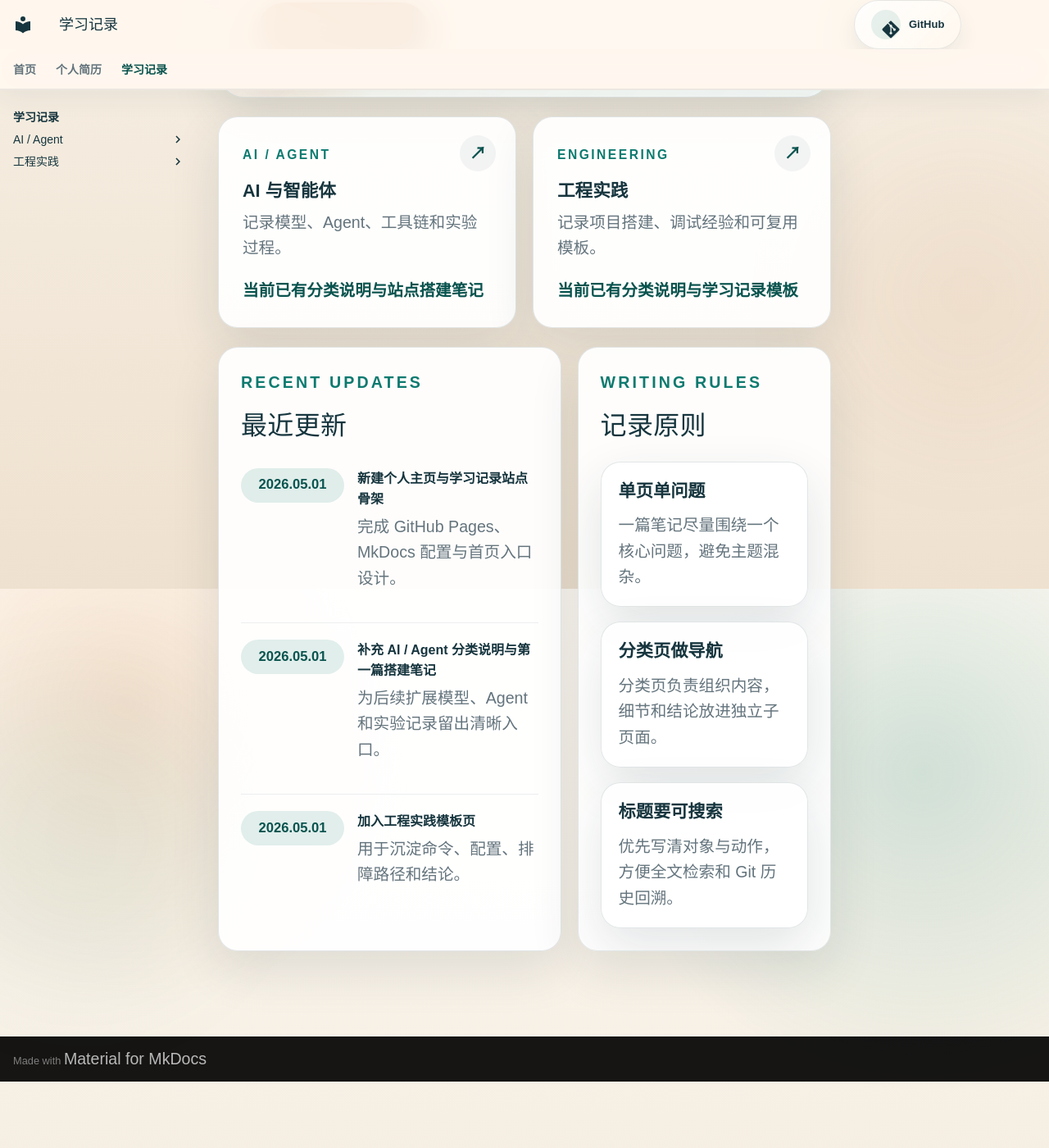
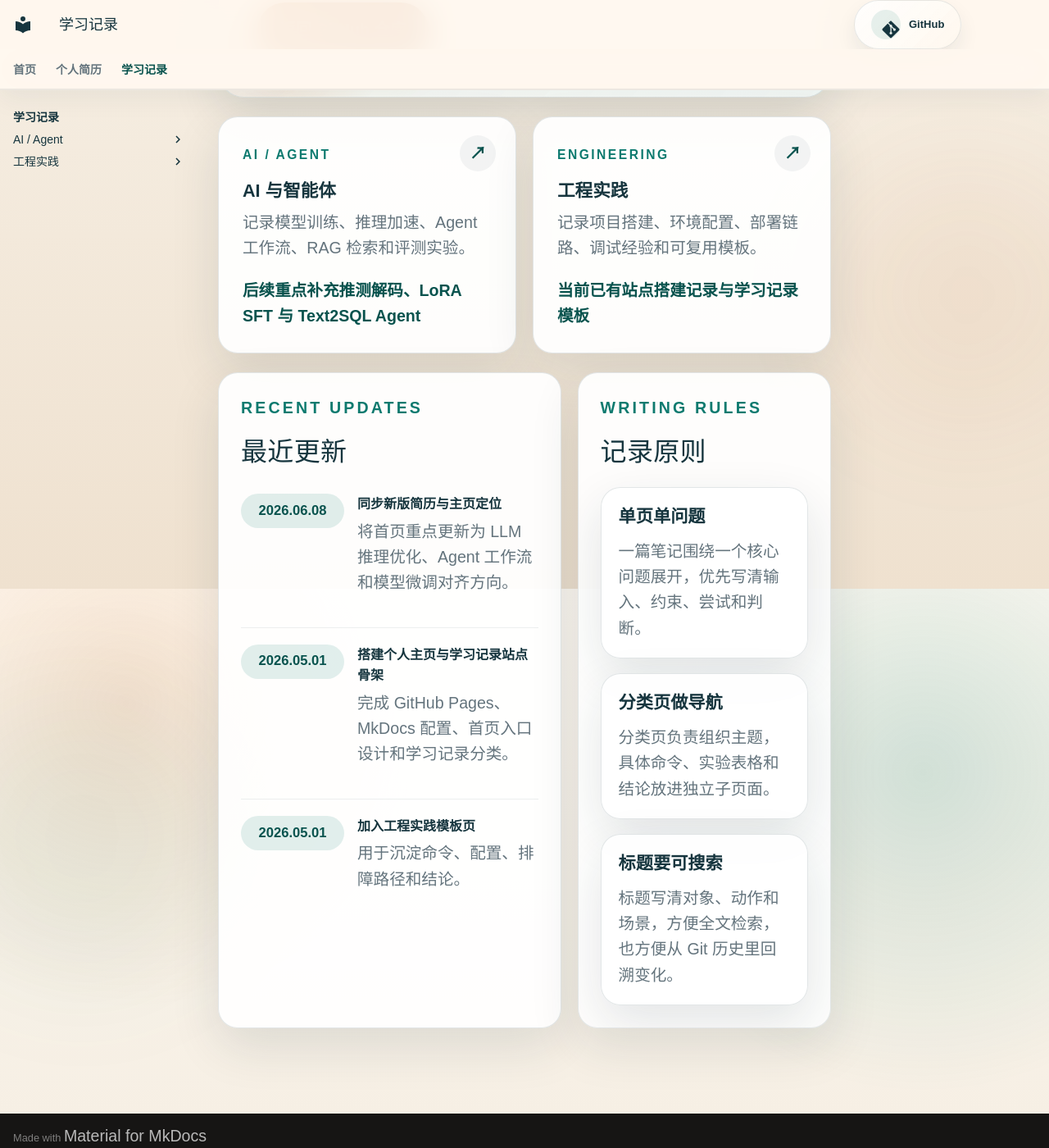
Before and after one commit to huomalxq/huomalxq.github.io, an MkDocs documentation site: the page built from docs/study/index.md, in a window 1280 px wide and 1400 px high, scrolled down 682 px. Shown: the whole window at 82% size. Built offline with MkDocs 1.6.1 and Material for MkDocs 9.7.7, drawn with Linux system fonts in a browser that asks for light colours; comment, search, counter and statistics services are not loaded; before the commit the page ends 2001 px from its top, so only the background shows below that; some of the changed text lies outside the part shown.

Commit message:
Polish homepage content

```diff
--- a/docs/study/index.md
+++ b/docs/study/index.md
@@ -6,7 +6,7 @@ title: 学习记录
   <div class="study-hero__copy">
     <p class="section-kicker">MKDOCS KNOWLEDGE BASE</p>
     <h1>学习记录</h1>
-    <p>这里记录学习过程、实验判断和工程复盘，不只保留结论。结构上保持“分类页负责导航，单页负责解决一个问题”。</p>
+    <p>这里记录模型实验、Agent 工作流、工程排障和站点维护过程。每篇笔记尽量保留问题背景、尝试路径和最终判断，而不只是贴一个结论。</p>
     <div class="hero-pill-row">
       <span class="hero-pill">面向长期更新</span>
       <span class="hero-pill">按主题分类</span>
@@ -19,8 +19,8 @@ title: 学习记录
 
   <article class="study-hero__card">
     <span class="hero-panel__eyebrow">Current Focus</span>
-    <strong>AI / Agent 与工程实践</strong>
-    <p>当前内容先围绕大模型、智能体、站点搭建与工程模板展开，后续再扩展更多专题。</p>
+    <strong>从实验到可复盘笔记</strong>
+    <p>优先沉淀 LLM 训练 / 推理、Agent 编排、RAG 检索和部署排障中值得复用的判断。</p>
   </article>
 </section>
 
@@ -28,14 +28,14 @@ title: 学习记录
   <a class="study-card" href="ai/">
     <span class="study-card__label">AI / Agent</span>
     <strong>AI 与智能体</strong>
-    <span>记录模型、Agent、工具链和实验过程。</span>
-    <em class="study-card__meta">当前已有分类说明与站点搭建笔记</em>
+    <span>记录模型训练、推理加速、Agent 工作流、RAG 检索和评测实验。</span>
+    <em class="study-card__meta">后续重点补充推测解码、LoRA SFT 与 Text2SQL Agent</em>
   </a>
   <a class="study-card" href="engineering/">
     <span class="study-card__label">Engineering</span>
     <strong>工程实践</strong>
-    <span>记录项目搭建、调试经验和可复用模板。</span>
-    <em class="study-card__meta">当前已有分类说明与学习记录模板</em>
+    <span>记录项目搭建、环境配置、部署链路、调试经验和可复用模板。</span>
+    <em class="study-card__meta">当前已有站点搭建记录与学习记录模板</em>
   </a>
 </section>
 
@@ -45,17 +45,17 @@ title: 学习记录
     <h2>最近更新</h2>
     <div class="feed-list">
       <article class="feed-item">
-        <time datetime="2026-05-01">2026.05.01</time>
+        <time datetime="2026-06-08">2026.06.08</time>
         <div>
-          <strong>新建个人主页与学习记录站点骨架</strong>
-          <p>完成 GitHub Pages、MkDocs 配置与首页入口设计。</p>
+          <strong>同步新版简历与主页定位</strong>
+          <p>将首页重点更新为 LLM 推理优化、Agent 工作流和模型微调对齐方向。</p>
         </div>
       </article>
       <article class="feed-item">
         <time datetime="2026-05-01">2026.05.01</time>
         <div>
-          <strong>补充 AI / Agent 分类说明与第一篇搭建笔记</strong>
-          <p>为后续扩展模型、Agent 和实验记录留出清晰入口。</p>
+          <strong>搭建个人主页与学习记录站点骨架</strong>
+          <p>完成 GitHub Pages、MkDocs 配置、首页入口设计和学习记录分类。</p>
         </div>
       </article>
       <article class="feed-item">
@@ -74,15 +74,15 @@ title: 学习记录
     <div class="principle-grid">
       <article class="principle-card">
         <strong>单页单问题</strong>
-        <p>一篇笔记尽量围绕一个核心问题，避免主题混杂。</p>
+        <p>一篇笔记围绕一个核心问题展开，优先写清输入、约束、尝试和判断。</p>
       </article>
       <article class="principle-card">
         <strong>分类页做导航</strong>
-        <p>分类页负责组织内容，细节和结论放进独立子页面。</p>
+        <p>分类页负责组织主题，具体命令、实验表格和结论放进独立子页面。</p>
       </article>
       <article class="principle-card">
         <strong>标题要可搜索</strong>
-        <p>优先写清对象与动作，方便全文检索和 Git 历史回溯。</p>
+        <p>标题写清对象、动作和场景，方便全文检索，也方便从 Git 历史里回溯变化。</p>
       </article>
     </div>
   </div>
--- a/mkdocs.yml
+++ b/mkdocs.yml
@@ -1,5 +1,5 @@
 site_name: Huoma LXQ
-site_description: 林祥庆的个人主页、AI 简历与学习记录
+site_description: 林祥庆的 LLM 系统、Agent 工程与学习记录主页
 site_url: https://huomalxq.github.io/
 repo_url: https://github.com/huomalxq/huomalxq.github.io
 repo_name: GitHub
```
Also changed, not shown: docs/index.md (+15 -15 lines), docs/resume/index.md (+17 -17 lines), 1 other file.
